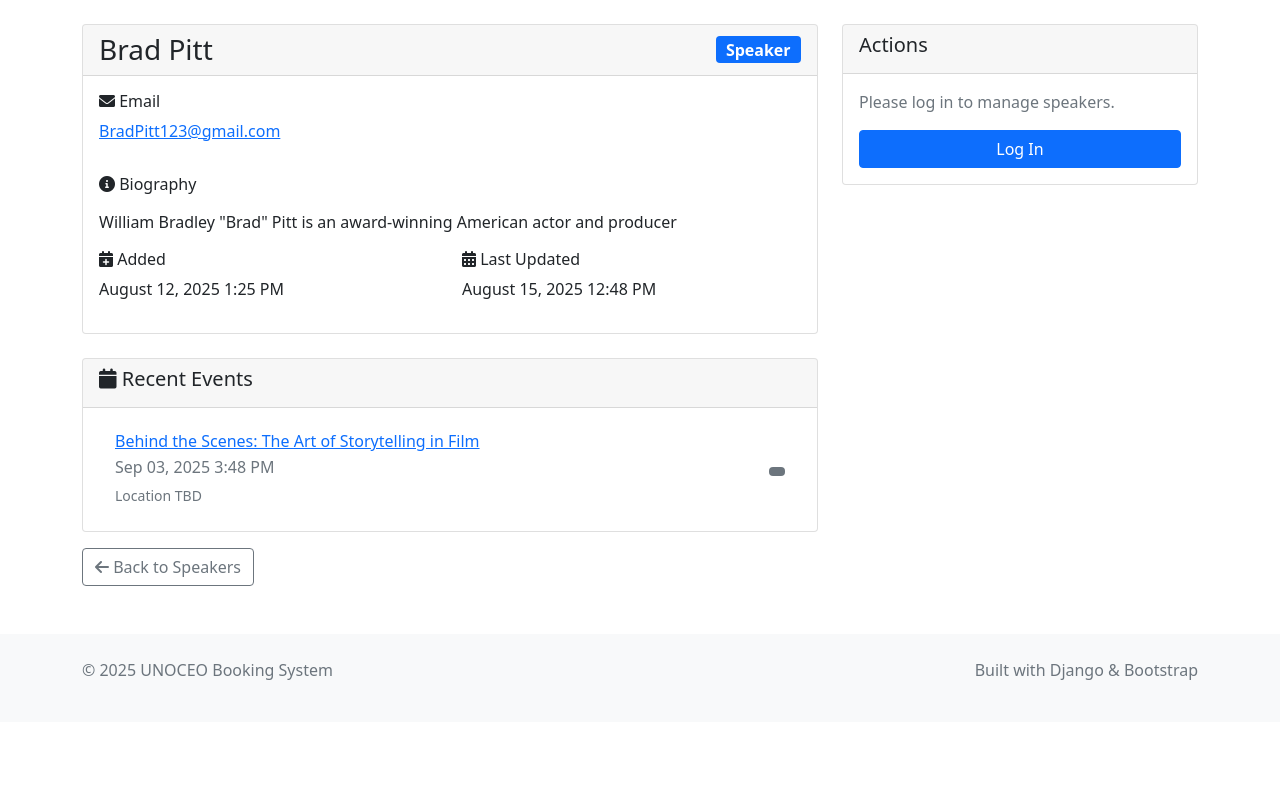
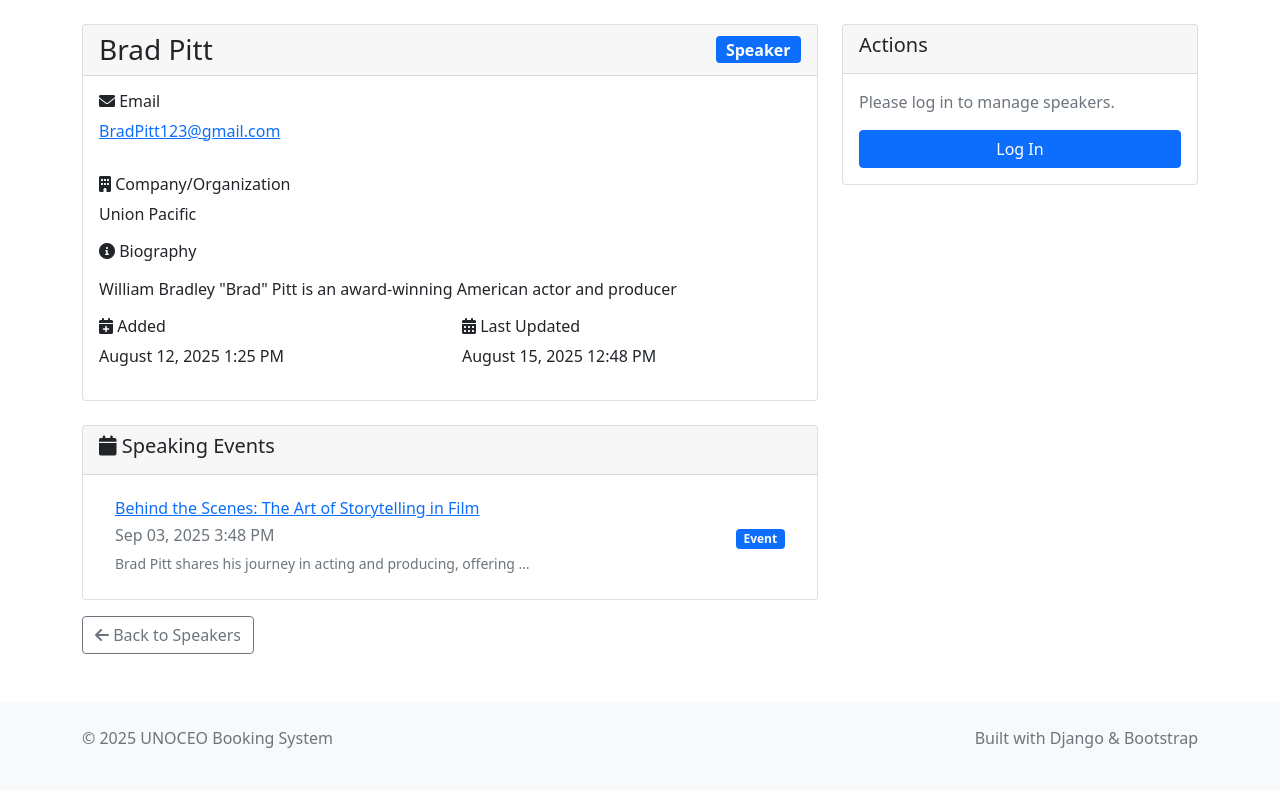
Before and after one commit to RuotG123/codexa, a Django app: page /speakers/2/ in a window 1280 px wide. Shown: the part 56-846 px from the top of the page. Before the commit the page ends 736 px from the top, so only its background shows below. Run offline with Django 5.2, Linux system fonts and the light colour scheme; data comes from the database, SQL or seed files in the repository.

Commit message:
update for speaker management

```diff
--- a/speaker_management/display/templates/speaker_management/detail.html
+++ b/speaker_management/display/templates/speaker_management/detail.html
@@ -19,10 +19,10 @@
                         </div>
                     </div>
 
-                    {% if speaker.expertise %}
+                    {% if speaker.company_name %}
                         <div class="mb-3">
-                            <h6><i class="fas fa-lightbulb"></i> Areas of Expertise</h6>
-                            <p>{{ speaker.expertise }}</p>
+                            <h6><i class="fas fa-building"></i> Company/Organization</h6>
+                            <p>{{ speaker.company_name }}</p>
                         </div>
                     {% endif %}
 
@@ -49,7 +49,7 @@
             {% if recent_events %}
                 <div class="card mt-4">
                     <div class="card-header">
-                        <h5><i class="fas fa-calendar"></i> Recent Events</h5>
+                        <h5><i class="fas fa-calendar"></i> Speaking Events</h5>
                     </div>
                     <div class="card-body">
                         <div class="list-group list-group-flush">
@@ -60,12 +60,10 @@
                                             <a href="{% url 'event_management:detail' event.pk %}">{{ event.title }}</a>
                                         </h6>
                                         <p class="mb-1 text-muted">{{ event.start_datetime|date:"M d, Y g:i A" }}</p>
-                                        <small class="text-muted">{{ event.location|default:"Location TBD" }}</small>
+                                        <small class="text-muted">{{ event.description|truncatewords:10 }}</small>
                                     </div>
                                     <div class="text-end">
-                                        <span class="badge bg-{{ event.event_type|default:'secondary' }}">
-                                            {{ event.get_event_type_display }}
-                                        </span>
+                                        <span class="badge bg-primary">Event</span>
                                     </div>
                                 </div>
                             {% endfor %}
@@ -93,7 +91,6 @@
                         <a href="{% url 'speaker_management:update' speaker.pk %}" class="btn btn-outline-primary btn-block mb-2 w-100">
                             <i class="fas fa-edit"></i> Edit Speaker
                         </a>
-                        <!-- Delete button removed - only available in admin -->
                         <a href="{% url 'admin:shared_speaker_change' speaker.pk %}" class="btn btn-outline-secondary btn-block mb-2 w-100">
                             <i class="fas fa-cog"></i> Manage in Admin
                         </a>
```
